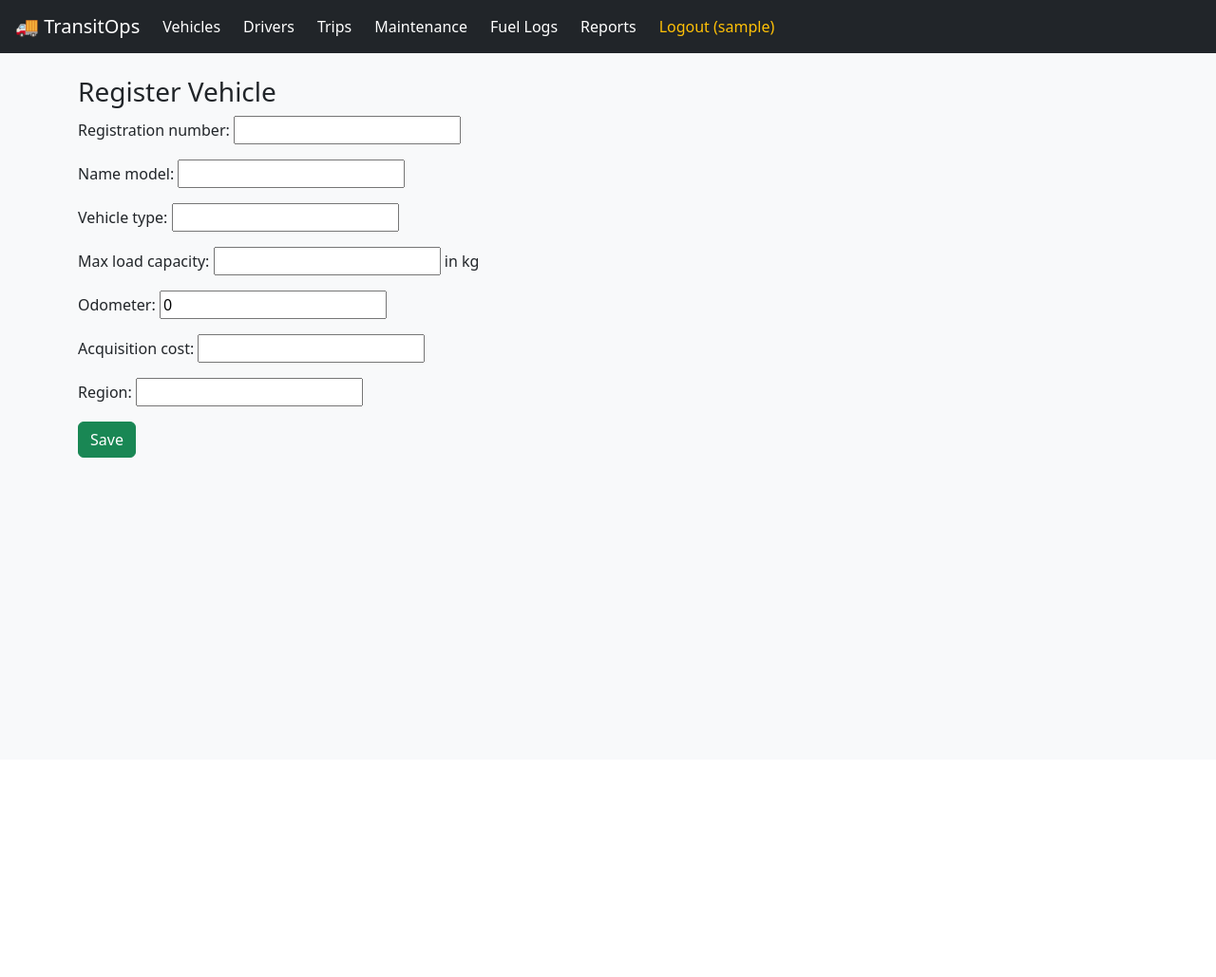
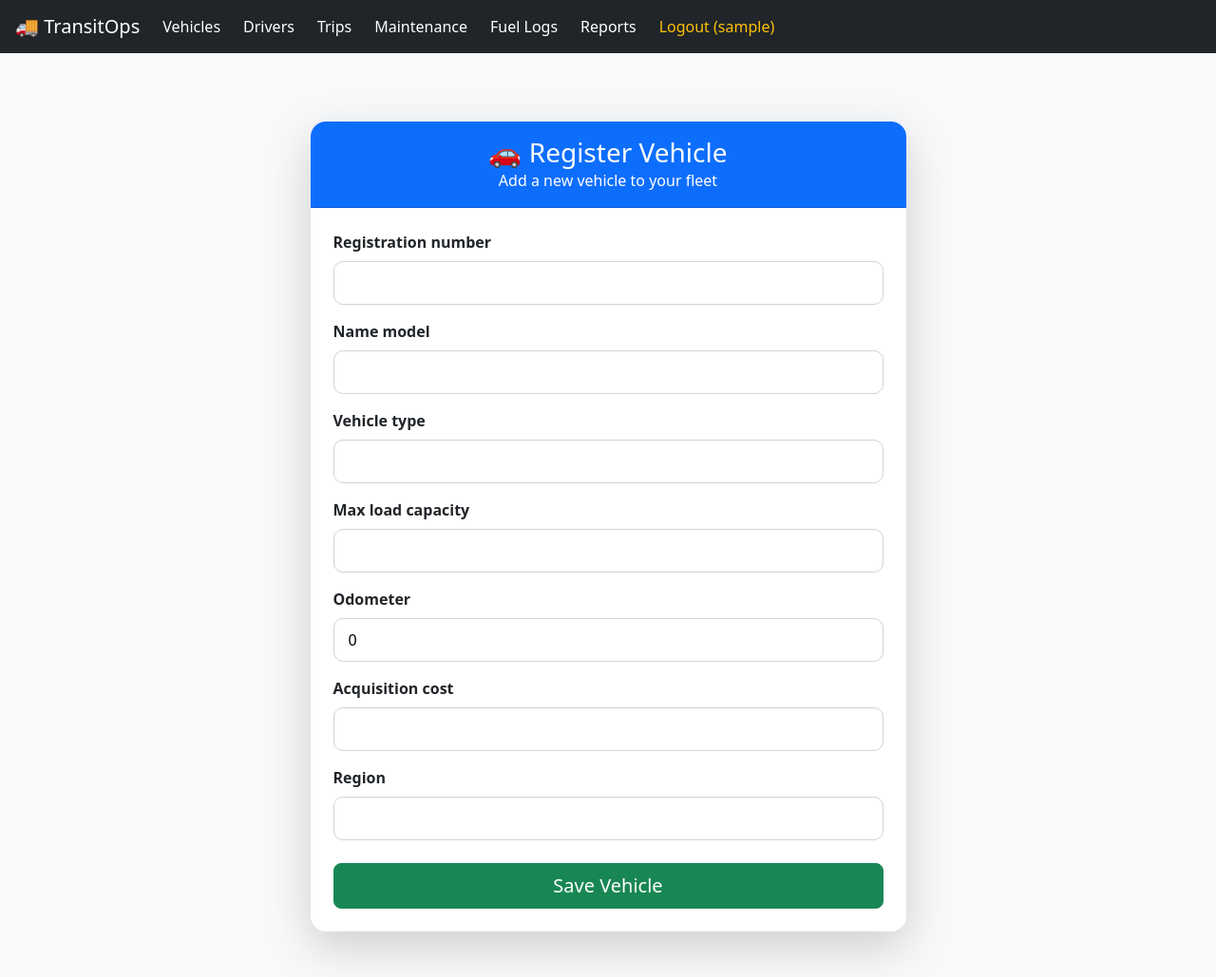
Before and after one commit to anshika533/test, a Django app: page /vehicles/add/ in a window 1280 px wide. Shown: the whole page at 95% size. Before the commit the page ends 482 px from the top, so only its background shows below. Run offline with Django 5.2, Linux system fonts and the light colour scheme; the visitor is signed in with stand-in values (Sample User, id 1).

Commit message:
vehicle_from.html

```diff
--- a/templates/fleet/vehicle_form.html
+++ b/templates/fleet/vehicle_form.html
@@ -1,5 +1,71 @@
 {% extends "base.html" %}
+
 {% block content %}
-<h3>Register Vehicle</h3>
-<form method="post">{% csrf_token %}{{ form.as_p }}<button class="btn btn-success">Save</button></form>
+<div class="container py-5">
+    <div class="row justify-content-center">
+        <div class="col-md-7">
+            <div class="card shadow-lg border-0 rounded-4">
+
+                <div class="card-header text-center bg-primary text-white py-3 rounded-top-4">
+                    <h3 class="mb-0">
+                        🚗 Register Vehicle
+                    </h3>
+                    <p class="mb-0">Add a new vehicle to your fleet</p>
+                </div>
+
+                <div class="card-body p-4">
+                    <form method="post">
+                        {% csrf_token %}
+
+                        {% for field in form %}
+                            <div class="mb-3">
+                                <label class="form-label fw-bold">
+                                    {{ field.label }}
+                                </label>
+                                {{ field }}
+
+                                {% if field.errors %}
+                                    <div class="text-danger small mt-1">
+                                        {{ field.errors }}
+                                    </div>
+                                {% endif %}
+                            </div>
+                        {% endfor %}
+
+                        <div class="d-grid mt-4">
+                            <button type="submit" class="btn btn-success btn-lg rounded-3">
+                                Save Vehicle
+                            </button>
+                        </div>
+                    </form>
+                </div>
+
+            </div>
+        </div>
+    </div>
+</div>
+
+<style>
+.card{
+    transition: 0.3s;
+}
+
+.card:hover{
+    transform: translateY(-5px);
+}
+
+input, select, textarea{
+    width: 100%;
+    padding: 10px 15px;
+    border: 1px solid #ced4da;
+    border-radius: 10px;
+    outline: none;
+}
+
+input:focus, select:focus, textarea:focus{
+    border-color: #0d6efd;
+    box-shadow: 0 0 10px rgba(13,110,253,0.2);
+}
+</style>
+
 {% endblock %}
```
Also changed, not shown: 12 other files.
